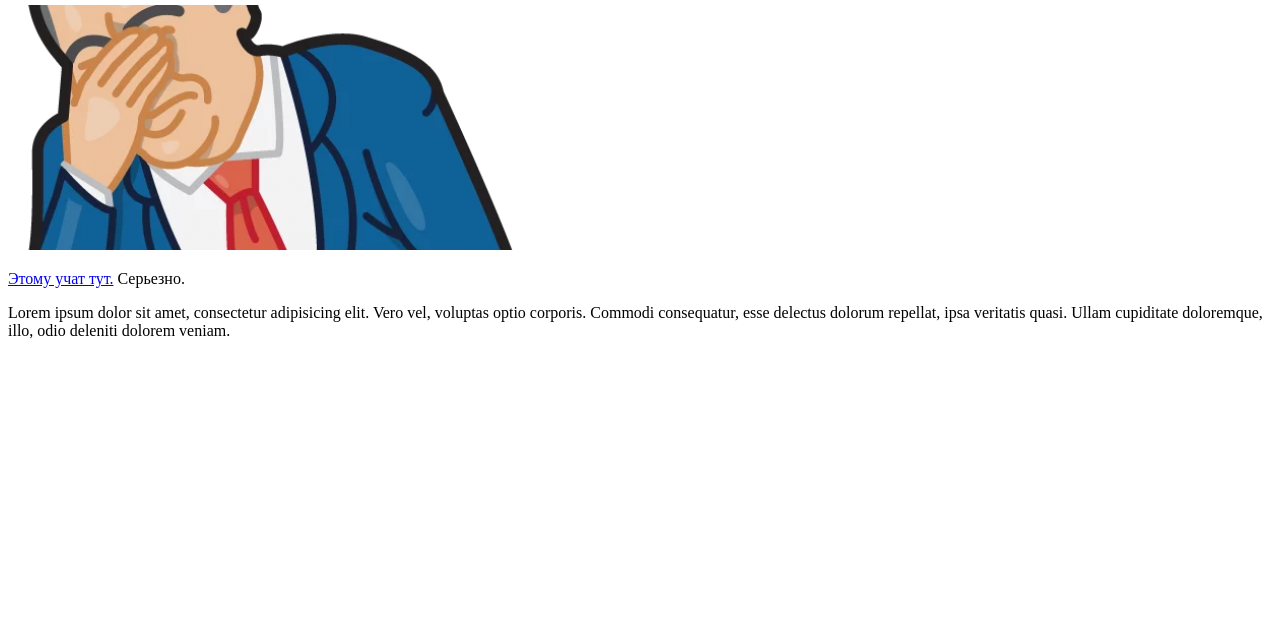
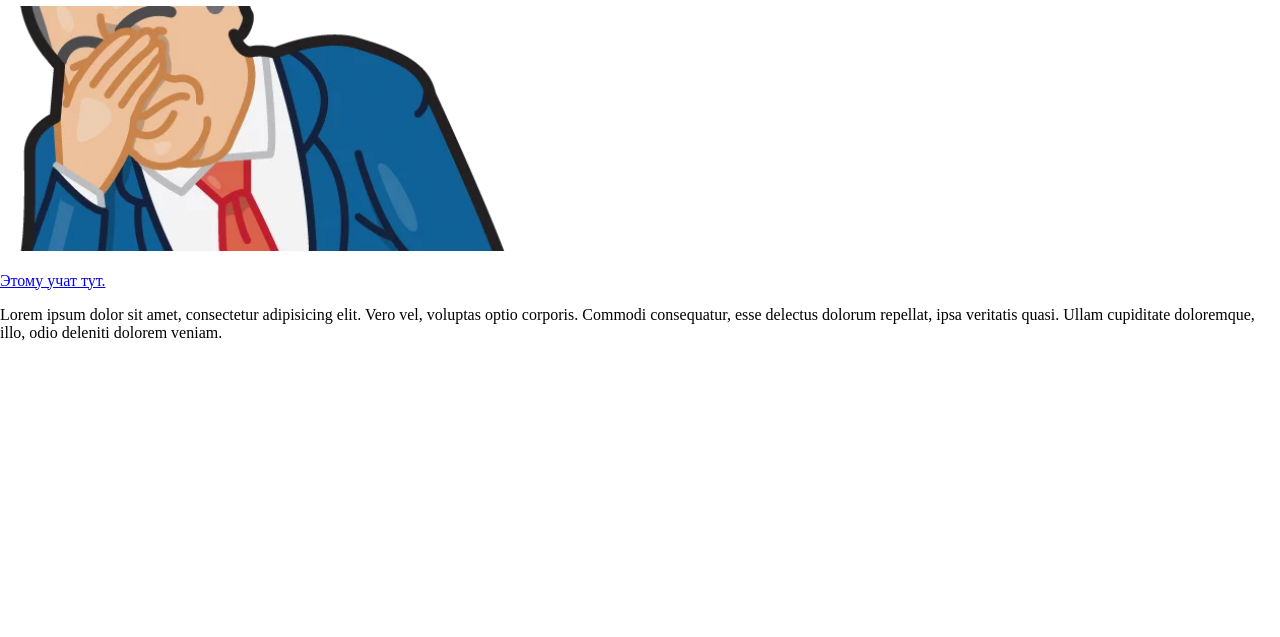
Before and after one commit to tensegrity666/JS-samples, a plain HTML site: page index.html in a window 1280 px wide. Shown: the part 163-800 px from the top of the page. Drawn offline with nearby package versions, Linux system fonts and the light colour scheme.

Commit message:
Начинает стилизовать сайт с примерами скриптов

```diff
--- a/index.html
+++ b/index.html
@@ -3,6 +3,8 @@
 <head>
   <meta charset="UTF-8">
   <title>Сайт с примерами скриптов</title>
+  <link rel="stylesheet" href="styles/normalize.css">
+  <link rel="stylesheet" href="styles/style.css">
 </head>
 <body>
   <header>
@@ -15,12 +17,11 @@
       </ul>
     </nav>
   </header>
-  <main>
+  <main class="container">
     <h1>Примеры скриптов из курса "Основы программирования".</h1>
-    <img src="/images/facepalm.png" alt="фэйспалм">
+    <img src="images/facepalm.png" alt="фэйспалм">
     <p>
       <a href="https://geekbrains.ru/chapters/5094">Этому учат тут.</a>
-      Серьезно.
     </p>
     <p>Lorem ipsum dolor sit amet, consectetur adipisicing elit. Vero vel, voluptas optio corporis. Commodi consequatur, esse delectus dolorum repellat, ipsa veritatis quasi. Ullam cupiditate doloremque, illo, odio deleniti dolorem veniam.</p>
   </main>
```
Also changed, not shown: images/background.png (added), styles/style.css (added).
